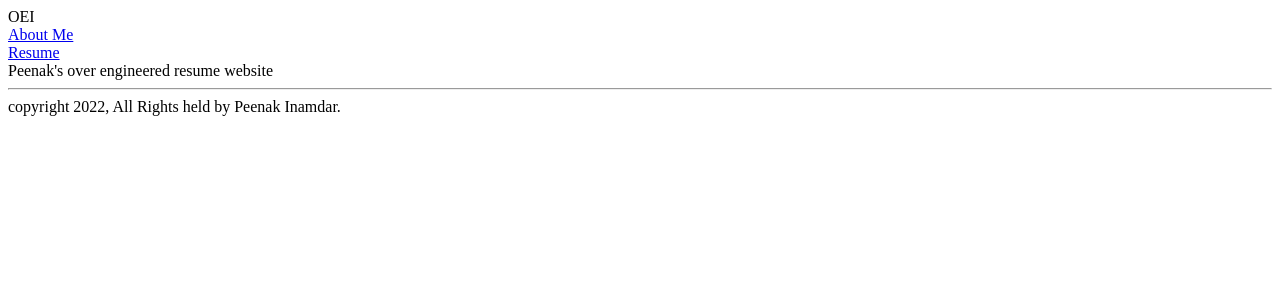
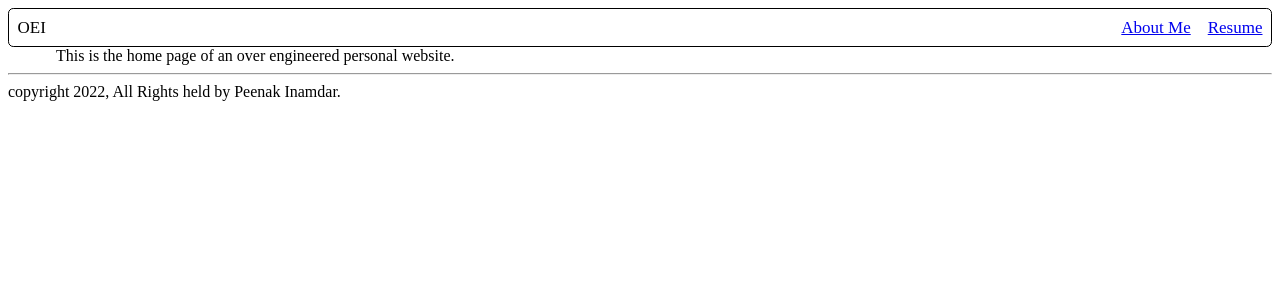
Before and after one commit to overengineeredit/overengineeredsite, a Django app: page / in a window 1280 px wide. Shown: the top 300 px of the page. Run offline with Django 3.2, Linux system fonts and the light colour scheme; parts of the project's set-up code (start-up, migrations or seed data) failed here and were passed over.

Commit message:
added css file to style the nav section of the site

```diff
--- /dev/null
+++ b/overengineeredsite/static/overengineeredsite.css
@@ -0,0 +1,41 @@
+/* Add a black background color to the top navigation */
+nav {
+    overflow: hidden;
+    text-decoration: none;
+    border-radius: .33em;
+    border-width: 1px;
+    border-color: black;
+    border-style: solid;
+}
+
+/* Navigation Bar */
+nav nav_items {
+    float: right;
+}
+
+nav div {
+    float: left;
+    text-align: center;
+    text-decoration: none;
+    font-size: 17px;
+    padding: .5em;
+}
+
+nav branding a {
+    text-decoration: none;
+    color:black;
+}
+
+nav div a:hover {
+    text-decoration: underline;
+    font-weight: bold;
+}
+
+/* body copy */
+content {
+    padding: 3em;
+}
+
+footer {
+    float: bottom;
+}
--- a/overengineeredsite/template/personal_site/base.html
+++ b/overengineeredsite/template/personal_site/base.html
@@ -4,21 +4,25 @@
 
 <head>
     <title>Over Engineered It{% block page_name %}{% endblock page_name%}</title>
+
+    <link media="screen, projection" rel="stylesheet" href="{% static 'overengineeredsite.css' %}">
 </head>
 
 <body>
     <nav>
-        <div id="site_title">OEI</div>
-        <div id="about_me"><a href="/">About Me</a></div>
-        <div id="resume_link"><a href="/resume">Resume</a></div>
+        <branding><div id="site_title">OEI</div></branding>
+        <nav_items>
+            <div id="about_me"><a href="/">About Me</a></div>
+            <div id="resume_link"><a href="/resume">Resume</a></div>
+        </nav_items>
     </nav>
 
-    <div id="content">
+    <content id="content">
         {% block content %}{% endblock content %}
-    </div>
+    </content>
 
-    <hr />
     <footer>
+        <hr />
         <copyright>copyright 2022, All Rights held by Peenak Inamdar.</copyright>
     </footer>
 </body>
--- a/overengineeredsite/template/personal_site/home_page.html
+++ b/overengineeredsite/template/personal_site/home_page.html
@@ -1,10 +1,10 @@
 {% extends "base.html" %}
 {% load static %}
 
-{% block page_name %} | Peenak Inamdar's Resume{% endblock page_name %}
+{% block page_name %} | About Peenak {% endblock page_name %}
 
 {% block content %}
 
-Peenak's over engineered resume website
+This is the home page of an over engineered personal website.
 
 {% endblock content %}
```
